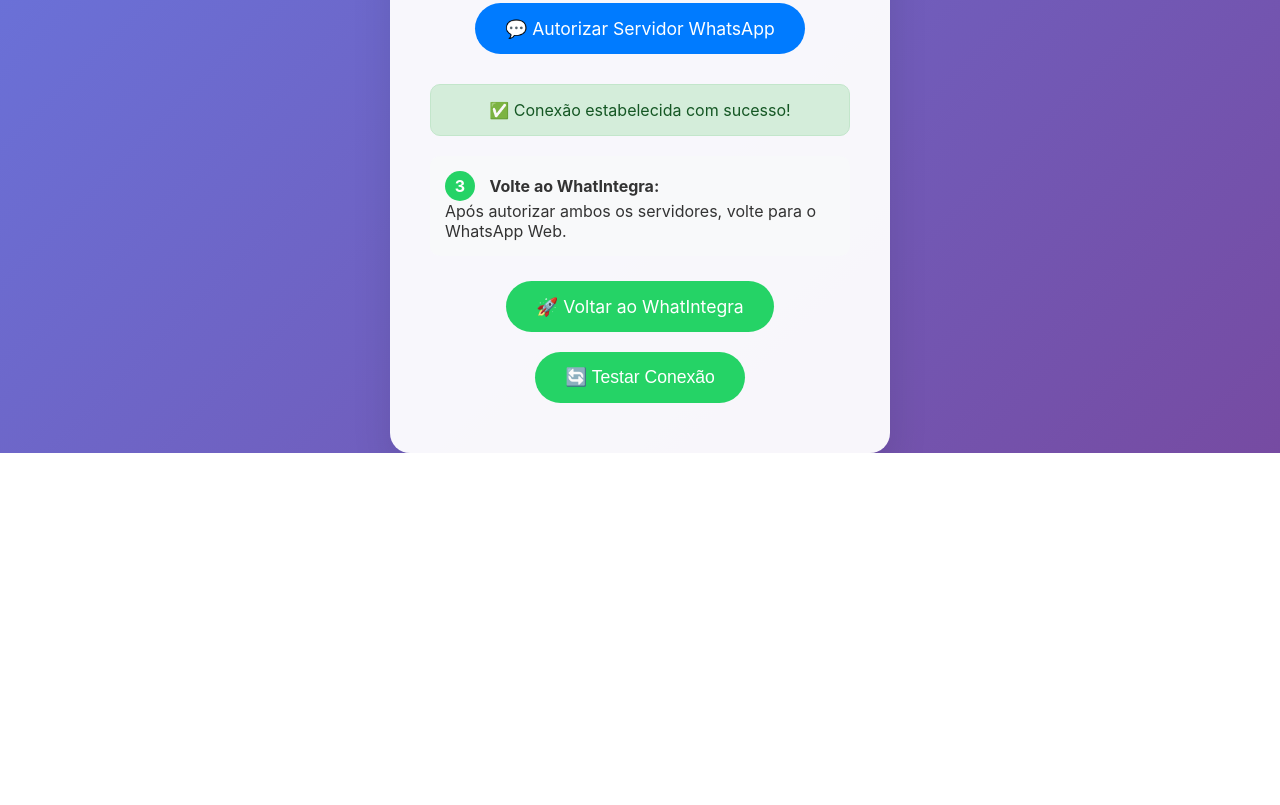
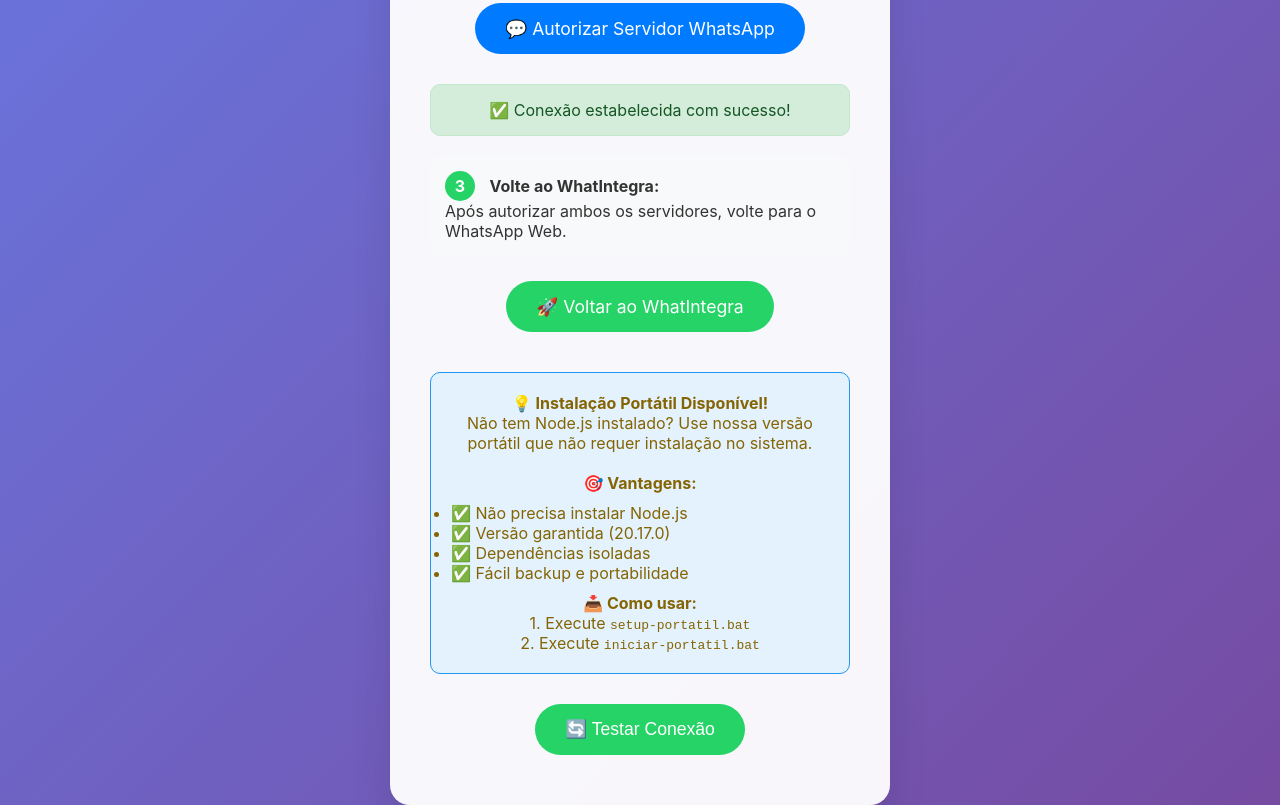
Before and after one commit to AdalbertoBI/AdalbertoBI.github.io, a plain HTML site: page setup.html in a window 1280 px wide. Shown: the part 623-1428 px from the top of the page. Before the commit the page ends 1076 px from the top, so only its background shows below. Drawn offline with Linux system fonts and the light colour scheme.

Commit message:
feat: Adicionar informações sobre instalação portátil
- Adicionar seção sobre instalação portátil no setup.html
- Destacar vantagens da versão portátil (sem Node.js)
- Incluir instruções de uso dos scripts portáteis
- Melhorar experiência do usuário com opções de instalação

```diff
--- a/setup.html
+++ b/setup.html
@@ -177,6 +177,23 @@
             🚀 Voltar ao WhatIntegra
         </a>
 
+        <!-- Nova seção sobre instalação portátil -->
+        <div class="warning" style="margin-top: 30px; background: #e3f2fd; border-color: #2196f3;">
+            <strong>💡 Instalação Portátil Disponível!</strong><br>
+            Não tem Node.js instalado? Use nossa versão portátil que não requer instalação no sistema.
+            <br><br>
+            <strong>🎯 Vantagens:</strong>
+            <ul style="text-align: left; margin: 10px 0;">
+                <li>✅ Não precisa instalar Node.js</li>
+                <li>✅ Versão garantida (20.17.0)</li>
+                <li>✅ Dependências isoladas</li>
+                <li>✅ Fácil backup e portabilidade</li>
+            </ul>
+            <strong>📥 Como usar:</strong><br>
+            1. Execute <code>setup-portatil.bat</code><br>
+            2. Execute <code>iniciar-portatil.bat</code>
+        </div>
+
         <button class="btn" onclick="testConnection()">
             <span id="testText">🔄 Testar Conexão</span>
             <span id="loading" class="loading" style="display: none;"></span>
```
